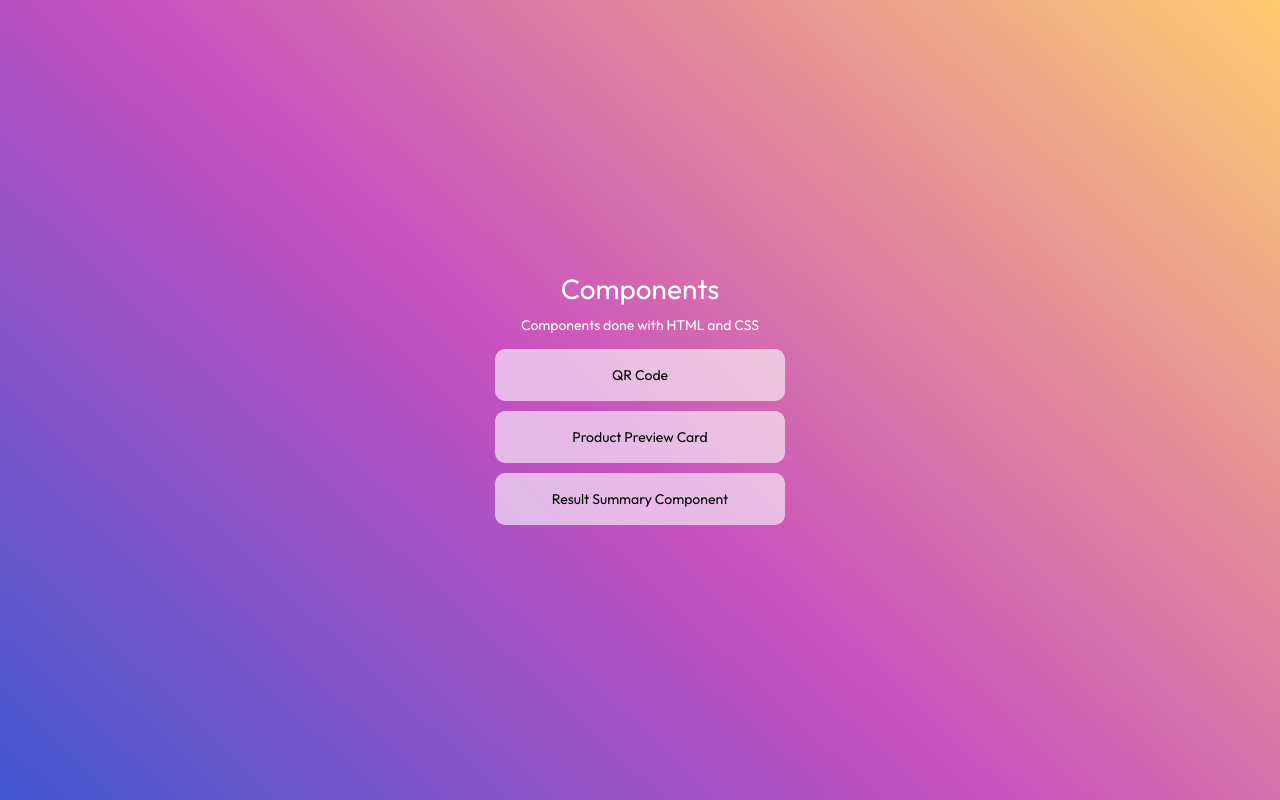
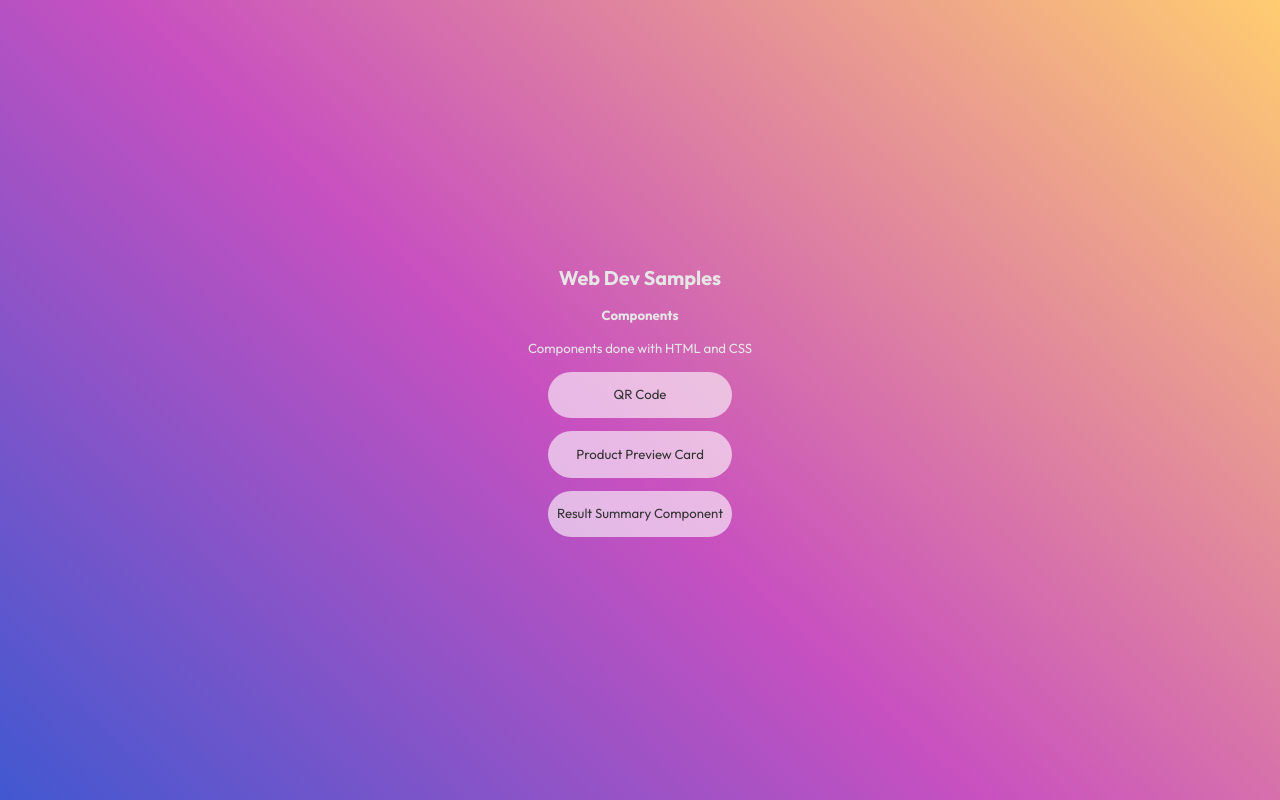
Before and after one commit to Asitha/web-dev-samples, a plain HTML site: page index.html in a window 1280 px wide. Drawn offline with Linux system fonts and the light colour scheme.

Commit message:
Update index page css with CSS style reset etc

```diff
--- a/index.html
+++ b/index.html
@@ -11,13 +11,14 @@
     <link href="https://fonts.googleapis.com/css2?family=Outfit:wght@400;700&display=swap" rel="stylesheet">
 
     <link rel="icon" type="image/x-icon" sizes="32x32" href="./favicon.ico">
-    <link rel="stylesheet" href="./styles.css">
+    <link rel="stylesheet" href="style.css">
 </head>
 
 <body>
-    <div class="wrapper">
+    <main>
+        <h1>Web Dev Samples</h1>
         <section class="header">
-            <h1>Components</h1>
+            <h2>Components</h2>
             <p>Components done with HTML and CSS</p>
             <ul class="components-list">
                 <li>
@@ -31,5 +32,5 @@
                 </li>
             </ul>
         </section>
-    </div>
+    </main>
 </body>
--- /dev/null
+++ b/style.css
@@ -0,0 +1,149 @@
+/*
+  1. Use a more-intuitive box-sizing model.
+*/
+*,
+*::before,
+*::after {
+    box-sizing: border-box;
+}
+
+/*
+    2. Remove default margin
+  */
+* {
+    margin: 0;
+    padding: 0;
+}
+
+/*
+    3. Allow percentage-based heights in the application
+  */
+html,
+body {
+    height: 100%;
+}
+
+/*
+    Typographic tweaks!
+    4. Add accessible line-height
+    5. Improve text rendering
+  */
+body {
+    line-height: 1.5;
+    -webkit-font-smoothing: antialiased;
+}
+
+/*
+    6. Improve media defaults
+  */
+img,
+picture,
+video,
+canvas,
+svg {
+    display: block;
+    max-width: 100%;
+}
+
+/*
+    7. Remove built-in form typography styles
+  */
+input,
+button,
+textarea,
+select {
+    font: inherit;
+}
+
+ul {
+    padding-inline-start: 0;
+}
+
+/* General Styling */
+:root {
+    --content-padding: 1em;
+    --content-spacing: 1em;
+
+    --clr-primary: hsl(0, 0%, 100%);
+    --clr-primary-light: hsl(0, 0%, 90%);
+
+    --clr-primary-alpha-60: hsla(0, 0%, 100%, 0.6);
+    --clr-primary-alpha-90: hsla(0, 0%, 100%, 0.9);
+    --clr-secondary: hsl(0, 0%, 0%);
+    --clr-secondary-light: hsl(0, 0%, 20%);
+
+    --fw-regular: 400;
+    --fw-bold: 700;
+    --ff-base: 'Outfit', sans-serif;
+
+    font-family: var(--ff-base);
+    font-size: 0.825em;
+}
+
+body {
+    background: linear-gradient(43deg, #4158D0 0%, #C850C0 46%, #FFCC70 100%);
+    display: flex;
+    justify-content: center;
+    align-items: center;
+}
+
+main {
+    display: flex;
+    flex-direction: column;
+    justify-content: center;
+    align-items: center;
+    gap: var(--content-spacing);
+
+}
+
+h1 {
+    color: var(--clr-primary-light);
+    font-size: 1.5rem;
+    text-align: center;
+}
+
+h2 {
+    color: var(--clr-primary-light);
+    font-size: 1rem;
+    text-align: center;
+}
+
+p {
+    font-weight: var(--fw-regular);
+    color: var(--clr-primary-light);
+    padding: var(--content-padding);
+    text-align: center;
+}
+
+.components-list {
+    display: flex;
+    flex-direction: column;
+    justify-content: center;
+    align-items: center;
+
+    gap: var(--content-spacing);
+}
+
+ul {
+    list-style: none;
+    padding-inline-start: 0;
+}
+
+a {
+    display: flex;
+    justify-content: center;
+    align-items: center;
+    padding-block: var(--content-padding);
+    min-width: 14rem;
+    border-radius: 2em;
+    background-color: var(--clr-primary-alpha-60);
+
+    font-weight: var(--fw-regular);
+    color: var(--clr-secondary-light);
+    text-decoration: none;
+}
+
+a:hover {
+    background-color: var(--clr-primary-alpha-90);
+    color: fuchsia;
+}
--- a/styles.css
+++ /dev/null
@@ -1,94 +0,0 @@
-* {
-    box-sizing: border-box;
-    margin: 0;
-    padding: 0;
-    font-family: Outfit, sans-serif;
-    font-size: 14px;
-}
-
-html {
-    display: flex;
-    height: 100%;
-    width: 100%;
-    scroll-behavior: smooth;
-    background-color: #4158D0;
-    background-image: linear-gradient(43deg, #4158D0 0%, #C850C0 46%, #FFCC70 100%);
-}
-
-body {
-    display: flex;
-    flex-direction: column;
-    justify-content: center;
-    align-items: center;
-
-    height: 100%;
-    width: 100%;
-}
-
-.wrapper {
-    display: flex;
-    flex-direction: column;
-    width: 100%;
-    height: auto;
-    padding: 10px;
-    justify-content: center;
-    align-items: center;
-
-}
-
-p {
-    font-size: 1rem;
-    font-weight: 400;
-    color: hsl(0, 0%, 100%);
-    padding: 10px;
-    text-align: center;
-}
-
-.components-list {
-    display: flex;
-    flex-direction: column;
-    gap: 10px;
-    padding: 5px;
-    justify-content: center;
-    align-items: center;
-}
-
-section > h1 {
-    text-align: center;
-    font-size: 2rem;
-    font-weight: 400;
-    color: hsl(0, 0%, 100%);
-}
-
-.components-list > li {
-    display: flex;
-    background-color: hsla(0, 0%, 100%, 0.6);
-    padding: 5px;
-    border-radius: 10px;
-    width: 290px;
-    list-style: none;
-    justify-content: center;
-    align-items: center;
-}
-
-.components-list > li:hover {
-    background-color: hsla(0, 0%, 100%, 0.9);
-}
-
-
-
-a {
-    display: flex;
-    font-size: 1rem;
-    font-weight: 500;
-    color: hsl(0, 0%, 0%);
-    margin: 2px;
-    padding: 10px;
-    justify-content: center;
-    align-self: center;
-    text-decoration: none;
-}
-
-a:hover {
-    color: fuchsia;
-}
```
